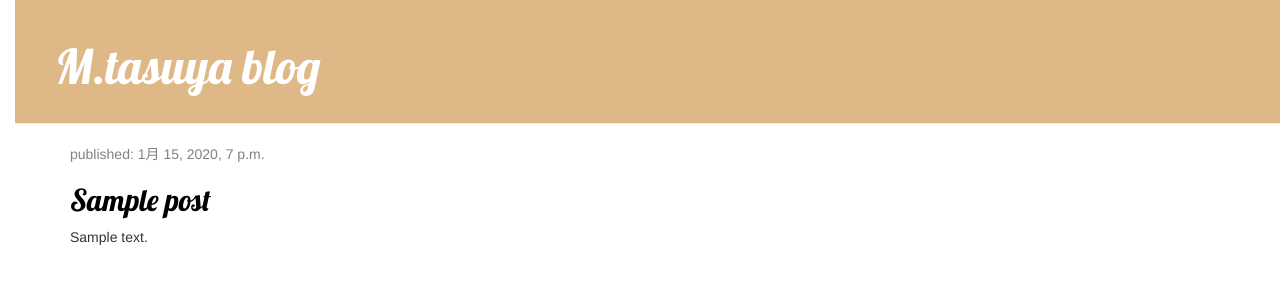
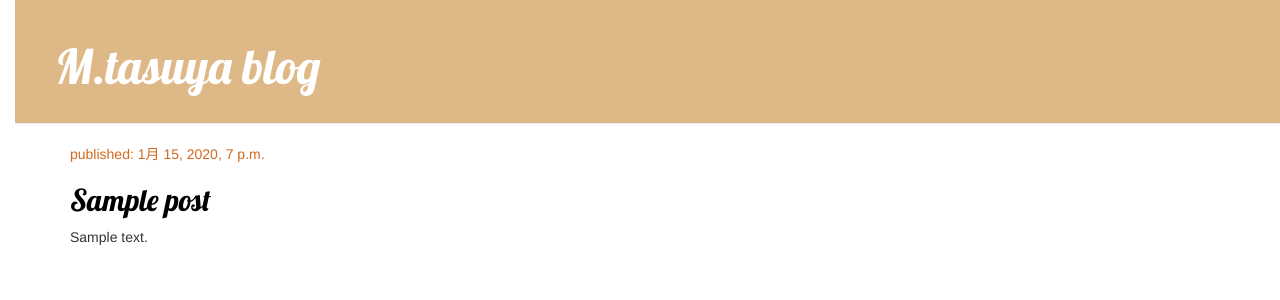
Before and after one commit to matsuu2tatsuya/my-first-blog, a Django app: template blog/templates/blog/post_list.html in a window 1280 px wide. Shown: the top 300 px of the page. Run offline with Django 3.2, Linux system fonts and the light colour scheme; the template is opened without the code that fills it: values that come from a table or form of the project are taken from there, others are empty; tables that the repository leaves empty hold one stand-in row (values such as "Sample post"); some libraries are stand-ins or nearby versions.

Commit message:
first commit

```diff
--- a/blog/static/css/blog.css
+++ b/blog/static/css/blog.css
@@ -52,3 +52,7 @@ h1, h2, h3, h4 {
 .post h2 a, .post h2 a:visited {
     color: #000000;
 }
+
+.date p{
+    color: chocolate;
+}
```
